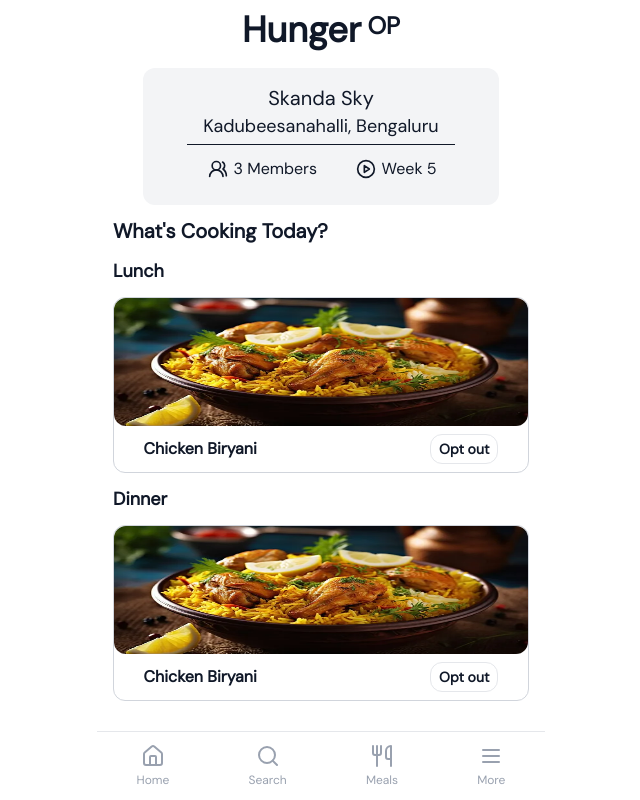
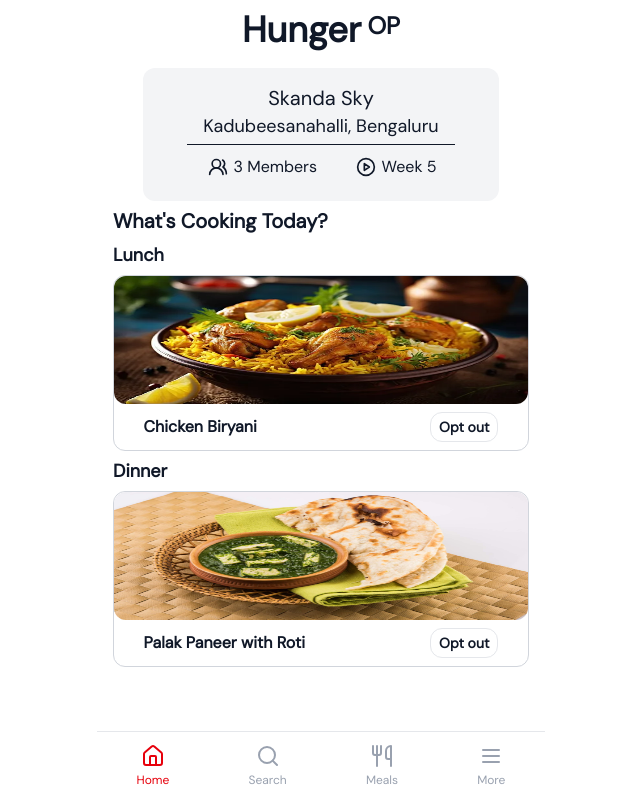
Before and after one commit to abhinaykrishna/hunger-op, a React (Vite) app: page /dashboard in a window 1280 px wide. Shown: the whole page, without its empty margins (319-959 px from the left). Built offline with nearby package versions, Linux system fonts and the light colour scheme.

Commit message:
new routes + bug fixes

```diff
--- a/src/App.jsx
+++ b/src/App.jsx
@@ -15,6 +15,7 @@ import More from './components/More';
 import MealCalendar from './components/MealCalendar';
 import UserProfile from './components/UserProfile';
 import InviteFriend from './components/InviteFriend';
+import GroceriesList from './components/GroceriesList';
 
 function App() {
   return (
@@ -36,6 +37,7 @@ function App() {
         <Route path='mealCalendar' element={<MealCalendar />} />
         <Route path='userProfile' element={<UserProfile />} />
         <Route path='inviteFriend' element={<InviteFriend />} />
+        <Route path='groceriesList' element={<GroceriesList />} />
       </Route>
     </Routes>
   );
--- a/src/components/AppNavigation/index.jsx
+++ b/src/components/AppNavigation/index.jsx
@@ -1,3 +1,4 @@
+import { useState } from 'react';
 import { Home, Search, Utensils, Menu } from 'lucide-react';
 // import { useDispatch, useSelector } from 'react-redux';
 import { useLocation, useNavigate } from 'react-router';
@@ -15,6 +16,7 @@ const AppNavigation = () => {
   // const dispatch = useDispatch();
   const location = useLocation();
   const navigate = useNavigate();
+  const [activeTab, setActiveTab] = useState(tabs[0].label)
 
   return (
     <section className='border-t border-gray-200'>
@@ -24,17 +26,18 @@ const AppNavigation = () => {
             key={`${idx + pageKey}`}
             className='flex flex-col items-center space-y-1 cursor-pointer'
             onClick={() => {
+              setActiveTab(label)
               navigate(`/dashboard/${path}`);
             }}
           >
             <LucideIcon
               className={`w-6 h-6 ${
-                location.pathname === `/dashboard/${path}` ? 'text-red-600 dark:text-red-300' : 'text-gray-400'
+                activeTab === label ? 'text-red-600 dark:text-red-300' : 'text-gray-400'
               }`}
             />
             <span
               className={`text-xs text-blue-600 ${
-                location.pathname === `/dashboard/${path}` ? 'text-red-600 dark:text-red-300' : 'text-gray-400'
+                activeTab === label ? 'text-red-600 dark:text-red-300' : 'text-gray-400'
               }`}
             >
               {label}
--- /dev/null
+++ b/src/components/GroceriesList/index.jsx
@@ -0,0 +1,16 @@
+import { Link } from 'react-router';
+import { ChevronLeft } from 'lucide-react';
+
+const GroceriesList = () => {
+  return (
+    <div className='mx-4 flex flex-col flex-wrap'>
+      <Link to='/dashboard/more' className='my-3 flex items-center'>
+        <ChevronLeft />
+        <span>More</span>
+      </Link>
+      <div className='my-2 text-xl text-center'>Groceries List</div>
+    </div>
+  );
+};
+
+export default GroceriesList;
--- a/src/components/Home/index.jsx
+++ b/src/components/Home/index.jsx
@@ -1,5 +1,7 @@
 import { UsersRound, CirclePlay } from 'lucide-react';
 import MealCard from '../MealCard';
+import chickenBiryaniImg from '../../assets/biryani-img.webp'
+import palakPaneerRotiImg from '../../assets/palak-panner-with-roti.jpeg'
 
 const Home = () => {
   return (
@@ -8,7 +10,7 @@ const Home = () => {
         <h3 className='text-xl text-center'>Skanda Sky</h3>
         <h4 className='text-lg text-center'>Kadubeesanahalli, Bengaluru</h4>
         <p className='border-b-1 my-1 w-3/4' />
-        <div className='flex my-2 w-3/4 justify-around'>
+        <div className='flex my-1.5 w-3/4 justify-around'>
           <div className='flex items-center'>
             <UsersRound className='h-5 mr-1' />
             <span>3 Members</span>
@@ -19,10 +21,10 @@ const Home = () => {
           </div>
         </div>
       </section>
-      <h3 className='text-xl my-3 font-extrabold'>What's Cooking Today?</h3>
+      <h3 className='text-xl mt-1.5 font-extrabold'>What's Cooking Today?</h3>
       <div>
-        <MealCard mealTime='Lunch' />
-        <MealCard mealTime='Dinner' />
+        <MealCard mealTime='Lunch' dishName='Chicken Biryani' dishImg={chickenBiryaniImg}/>
+        <MealCard mealTime='Dinner' dishName='Palak Paneer with Roti' dishImg={palakPaneerRotiImg}/>
       </div>
     </div>
   );
--- a/src/components/MealCard/index.jsx
+++ b/src/components/MealCard/index.jsx
@@ -1,13 +1,11 @@
-import biryaniImg from '../../assets/biryani-img.webp';
-
-const MealCard = ({ mealTime }) => {
+const MealCard = ({ mealTime, dishName, dishImg }) => {
   return (
     <section>
-      <h4 className='text-lg font-bold my-3'>{mealTime}</h4>
+      <h4 className='text-lg font-bold my-1.5'>{mealTime}</h4>
       <div className='border border-gray-300 rounded-xl'>
-        <img src={biryaniImg} alt='meal-image' className='h-32 rounded-xl w-full' />
+        <img src={dishImg} alt='meal-image' className='h-32 rounded-xl w-full' />
         <div className='flex justify-between py-2 items-center w-6/7 mx-auto'>
-          <h5 className='font-bold'>Chicken Biryani</h5>
+          <h5 className='font-bold'>{dishName}</h5>
           <button
             className='border border-gray-200 text-sm px-2 py-1 rounded-xl font-bold cursor-pointer'
             onClick={() => {}}
--- a/src/components/More/index.jsx
+++ b/src/components/More/index.jsx
@@ -38,6 +38,10 @@ const More = () => {
     navigate('/dashboard/inviteFriend');
   };
 
+  const handleGroceriesList = () => {
+    navigate('/dashboard/groceriesList');
+  };
+
   const options = [
     {
       pageKey: 'userProfile',
@@ -56,10 +60,10 @@ const More = () => {
     { pageKey: 'joinFlat', label: 'Join Flat', path: 'joinFlat', LucideIcon: HousePlus, clickHandler: handleJoinFlat },
     {
       pageKey: 'groceriesList',
-      label: 'Generate Groceries List',
+      label: 'Groceries List',
       path: 'groceriesList',
       LucideIcon: ScrollText,
-      clickHandler: () => {},
+      clickHandler: handleGroceriesList,
     },
     {
       pageKey: 'mealCalendar',
--- a/src/components/UserProfile/index.jsx
+++ b/src/components/UserProfile/index.jsx
@@ -33,7 +33,7 @@ const UserProfile = () => {
         <ChevronLeft />
         <span>More</span>
       </Link>
-      <div className='mx-6'>
+      <div className='mx-4'>
         <h3 className='text-center text-xl mb-2'>My Profile</h3>
         <section className='flex flex-col items-center my-2'>
           <img src={ronaldoImg} alt='user-image' className='h-28 w-28 border rounded-4xl' />
```
Also changed, not shown: src/assets/palak-panner-with-roti.jpeg (added).
